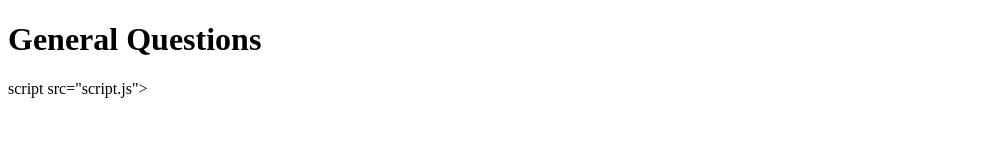
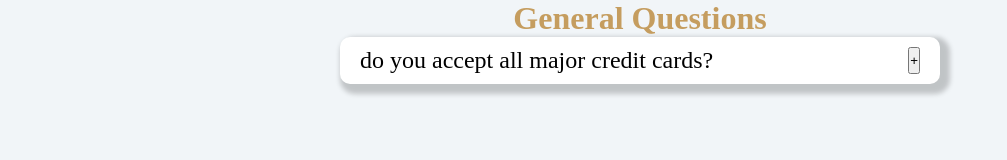
Before and after one commit to Dalyn1040/general-questions, a plain HTML site: page index.html in a window 1280 px wide. Shown: the whole page, without its empty margins (0-1007 px from the left). Drawn offline with Linux system fonts and the light colour scheme.

Commit message:
html-css-java

```diff
--- a/css/style.css
+++ b/css/style.css
@@ -0,0 +1,42 @@
+*{
+          padding: 0;
+          margin: 0;
+}
+body{
+          background-color: #f1f5f8;
+          font-family: ;
+}
+
+main{
+          width: 600px;
+          margin: 0 auto; /**va centrer le contenu  */
+}
+main > h1 {
+          text-align: center;
+          color: #c59d5f;
+}
+section > div {
+          background-color: white;
+          border-radius: 10px;
+          padding: 10px 20px;
+          box-shadow: 5px 5px 5px 5px rgba(0,0,0, 0.2);
+
+}
+
+section > div > div {
+          display: flex;
+          justify-content: space-between;
+
+}
+section > div > div > h2 {
+          font-size: 16;
+          font-weight: 300;
+
+}
+section > div > div > p {
+          border-top: 1px solid darkgrey;
+          padding-top: 10px;
+          color: slategrey;
+          display: none;
+
+}
--- a/index.html
+++ b/index.html
@@ -7,10 +7,26 @@
           <link rel="stylesheet" href="css/style.css">
 </head>
 <body>
-          <h1> General Questions</h1>
+          <Main>
+                    <h1>General Questions</h1>
+                    <section>
+                              <div>
+                                        <div>
+                                                  <h2> do you accept all major credit cards?</h2>
+                                                  <button id="buttonPlus">+</button>
+                                        </div>
+                                        <div>
+                                                  <p id="response">Lorem ipsum dolor sit amet, consectetur adipisicing elit. Est dolore illo dolores quia nemo doloribus quaerat, magni numquam repellat reprehenderit.</p>
+                                        </div>
+
+                              </div>
+                    </section>
+
+
+          </Main>
+          <script src="script.js"></script>
 
 
 
-script src="script.js"></script>
 </body>
 </html>
--- a/script.js
+++ b/script.js
@@ -0,0 +1,5 @@
+function displayResponse() {
+          document.getElementById("response").style.display ="block";
+}
+
+document.getElementById("buttonPlus").addEventListener("click", displayResponse);
```
